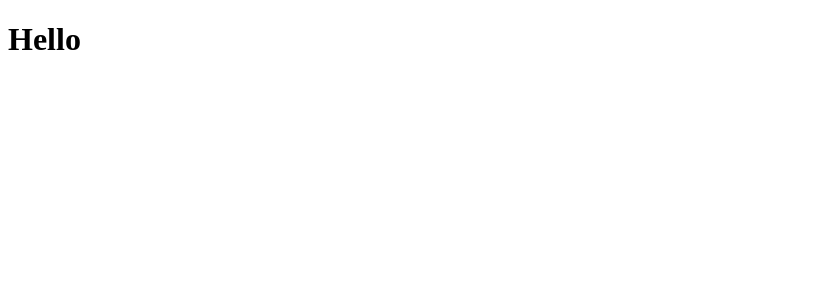
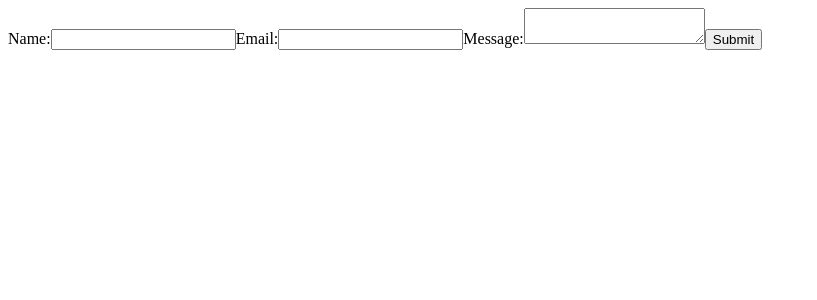
Before and after one commit to MelvinPeepers/nuxt_three_form_js, a Nuxt app: page / in a window 1280 px wide. Shown: the top 300 px of the page, without its empty margins (0-817 px from the left). Built offline with nearby package versions, Linux system fonts and the light colour scheme.

Commit message:
form update6

```diff
--- a/app.vue
+++ b/app.vue
@@ -1,3 +1,17 @@
 <template>
-<h1>Hello</h1>
+<form name="contact" method="POST" data-netlify="true" action="/thank-you">
+  <input type="hidden" name="form-name" value="contact">
+
+  <label for="name">Name:</label>
+  <input type="text" id="name" name="name" required>
+
+  <label for="email">Email:</label>
+  <input type="email" id="email" name="email" required>
+
+  <label for="message">Message:</label>
+  <textarea id="message" name="message" required></textarea>
+
+  <button type="submit">Submit</button>
+</form>
+
 </template>
```
